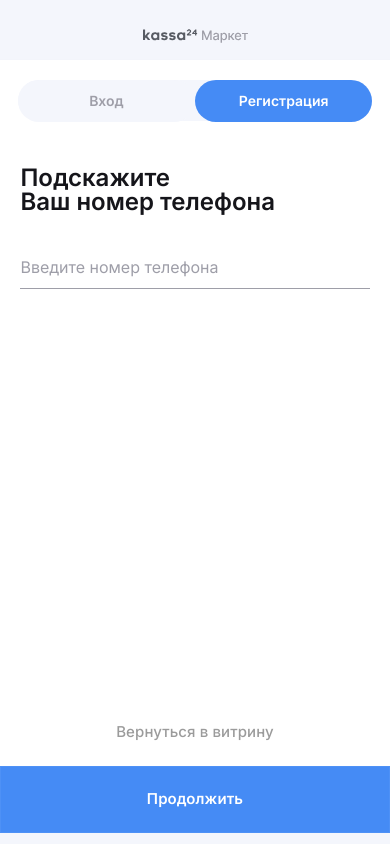
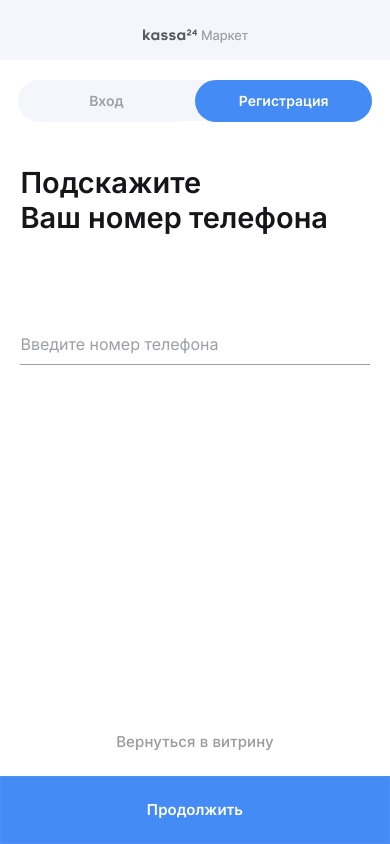
Before and after one commit to goldennick5/insta-market, a React (Create React App) app: page /signup in a window 390 px wide. Built offline with nearby package versions, Linux system fonts and the light colour scheme.

Commit message:
signup adativka

```diff
--- a/src/components/UI/Wrapper/Wrapper.module.scss
+++ b/src/components/UI/Wrapper/Wrapper.module.scss
@@ -11,6 +11,6 @@
 @media only screen and (max-width: 600px) {
   .wrapper {
     width: 100vw;
-    height: 75.6vh;
+    height: 76.8vh;
   }
 }
--- a/src/pages/SignUp/SignUp.module.scss
+++ b/src/pages/SignUp/SignUp.module.scss
@@ -35,6 +35,7 @@
     flex-direction: column;
     align-items: center;
     justify-content: center;
+    height: 100vh;
 
     .subform {
       margin-top: 45px;
--- a/src/pages/SignUp/steps/steps.module.scss
+++ b/src/pages/SignUp/steps/steps.module.scss
@@ -261,7 +261,9 @@
 @media only screen and (max-width: 600px) {
   .step1_container {
     .title_step1{
-      font-size: 24px;
+      font-size: 29px;
+      line-height: 1.2;
+      margin-bottom: 100px;
     }
 
     input {
@@ -273,7 +275,8 @@
 
   .step2_container {
     .title_step2 {
-      font-size: 24px;
+      font-size: 29px;
+      line-height: 1.2;
     }
 
     input {
@@ -285,7 +288,13 @@
 
   .step3_container {
     .title_step3 {
-      font-size: 24px;
+      font-size: 29px;
+      line-height: 1.2;
+    }
+
+    .paragraph_step3 {
+      line-height: 1.6;
+      margin-bottom: 50px;
     }
 
     input {
@@ -300,6 +309,7 @@
 
     .title_step4 {
       font-size: 29px;
+      line-height: 1.2;
       margin-bottom: 100px;
     }
 
```
